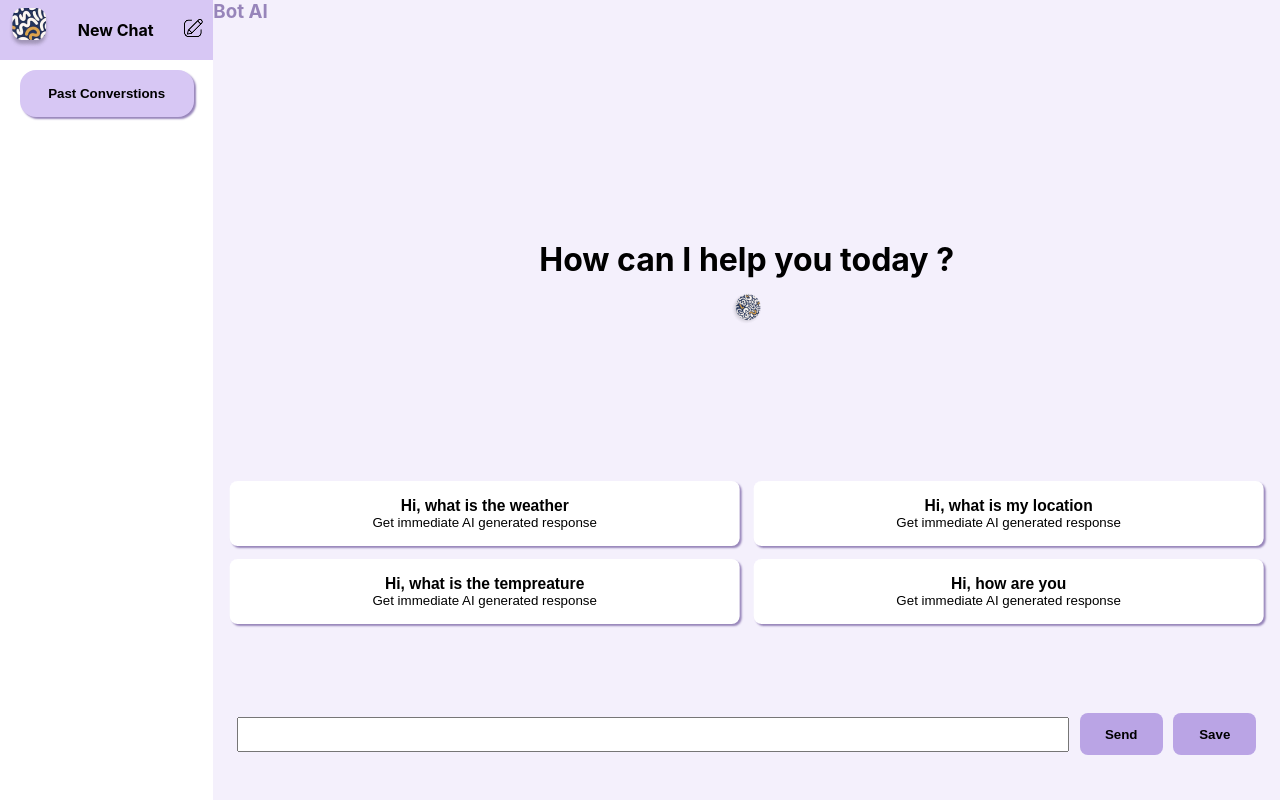
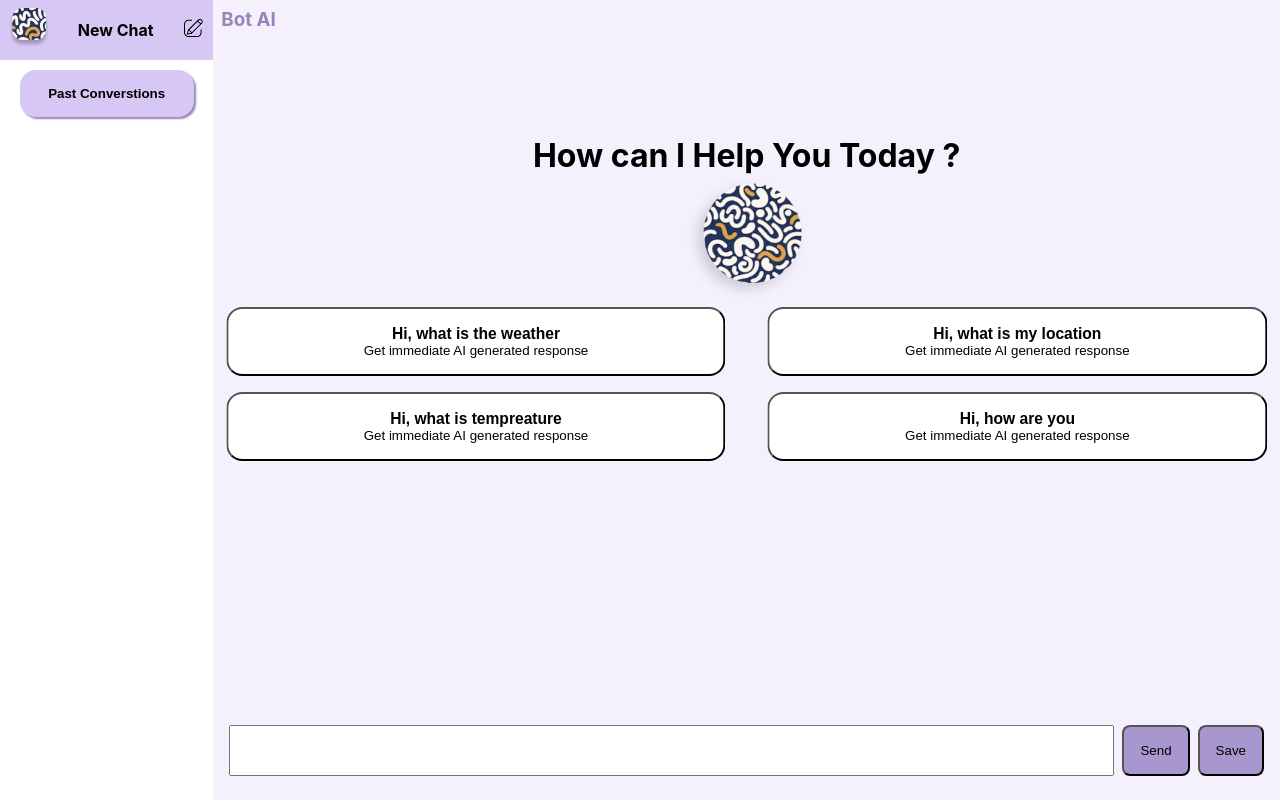
Before and after one commit to ryn-001/XBot-AI, a React (Create React App) app: page / in a window 1280 px wide. Built offline with nearby package versions, Linux system fonts and the light colour scheme.

Commit message:
completed UI

```diff
--- a/src/components/Chat.css
+++ b/src/components/Chat.css
@@ -10,247 +10,91 @@
     position: relative;
 }
 
-.chat-heading{
+.welcome-heading{
+    width: 100%;
+    text-align: center;
+    position: absolute;
+    top: 15%;
+    left: 50%;
+    transform: translateX(-50%);
+    padding: 1rem;
+}
+
+.bot-ai-heading{
+    padding: 0.5rem;
+    color: #9785BA;
+}
+
+.welcome > img{
+    width: 8rem;
+    height: 8rem;
+}
+
+.welcome-questions{
+    display: grid;
+    grid-template-columns: 1fr 1fr;
+    grid-template-rows: 1fr 1fr;
+    width: 100%;
+    gap: 1rem;
+    position: absolute;
+    left: 50%;
+    transform: translateX(-50%);
+}
+
+@media screen and (max-width: 768px) {
+    .welcome-questions{
+        grid-template-columns: 1fr;
+    }
+}
+
+.question{
+    width: 95%;
+    margin: auto;
     display: flex;
     align-items: center;
     justify-content: center;
     flex-direction: column;
-    gap: 0.825rem;
-    position: absolute;
-    top: 20%;
-    left: 50%;
-    transform: translateX(-50%);
-}
-
-.bot-ai-heading{
-    color: #9785BA;
-    text-align: start;
-    left: 1rem;
-    top: 0.5rem;
-}
-
-.chat-pfp{
-    width: 7rem;
-    height: 7rem;
-    border-radius: 100%;
-}
-
-.chat-pfp img{
-    width: 100%;
-    height: 100%;
-    border-radius: 100%;
+    padding: 1rem;
+    background-color: rgb(255, 255, 255);
+    outline: none;
+    border-radius: 1rem;
     cursor: pointer;
 }
 
+.question:hover{
+    background-color: rgb(221, 221, 221);
+}
+
 .input-section{
+    position: absolute;
     width: 100%;
-    padding: 0.825rem;
+    bottom: 0.5rem;
     display: flex;
     align-items: center;
-    justify-content: space-evenly;
-    position: absolute;
-    bottom: 2rem;
+    justify-content: center;
+    padding: 1rem;
+    gap: 0.5rem;
 }
 
-.text-input{
-    padding: 0.5rem;
-    width: 80%;
+.input-section > input{
+    flex: 1;
+    padding: 1rem;
     outline: none;
 }
 
-.text-input:focus{
-    box-shadow: none;
-    border: 2px solid #9785BA;
-}
-
-.send-button{
-    background-color: #baa4e5;
-    padding: 0.825rem;
-    width: 8%;
-    font-weight: bold;
+.input-section > button{
+    background-color: #a896ce;
+    padding: 1rem;
     outline: none;
-    cursor: pointer;
-    border: none;
     border-radius: 0.5rem;
 }
 
-.send-button:hover{
-    background-color: #ae9ad6;
+.input-section > button:hover{
+    background-color: #9c8bc0;
 }
 
-.save-button:hover{
-    background-color: #ae9ad6;
+@media screen and (max-width: 768px) {
+    .question-3{
+        display: none;
+    }
 }
-
-.save-button{
-    width: 8%;
-    background-color: #baa4e5;
-    padding: 0.825rem;
-    font-weight: bold;
-    cursor: pointer;
-    outline: none;
-    border: none;
-    border-radius: 0.5rem;
-}
-
-.questions-section{
-    width: 100%;
-    display: grid;
-    padding: 1rem;
-    grid-template-columns: auto auto;
-    grid-template-rows: auto auto;
-    gap: 0.825rem;
-    position: absolute;
-    bottom: 20%;
-    left: 50%;
-    transform: translateX(-50%);
-}
-
-.question{
-    padding: 1rem;
-    display: flex;
-    flex-direction: column;
-    justify-content: center;
-    align-items: center;
-    background-color: white;
-    outline: none;
-    border: none;
-    box-shadow: 2px 2px 2px #9785BA;
-    cursor: pointer;
-    border-radius: 0.5rem;
-}
-
-.question:hover{
-    background-color: rgb(239, 239, 239);
-}
-
-.chat-container{
-    width: 100%;
-    height: 90vh;
-    position: absolute;
-    overflow-y: scroll;
-}
-
-.chat-messsages{
-    flex: 1;
-    overflow-y: auto;
-    padding: 1rem;
-    display: flex;
-    flex-direction: column;
-    gap: 1rem;
-    margin-bottom: 4rem;
-}
-
-.chat-heading {
-    display: flex;
-    flex-direction: column;
-    align-items: center;
-    gap: 0.825rem;
-    margin-top: 5rem;
-}
-
-.chat-pfp {
-    width: 5rem;
-    height: 5rem;
-    border-radius: 50%;
-}
-
-.chat-user-pfp{
-    width: 3rem;
-    height: 3rem;
-    border-radius: 50%;
-}
-
-.chat-bot-pfp{
-    width: 5rem;
-    height: 5rem;
-    border-radius: 50%;
-}
-
-.chat-messages {
-    flex: 1;
-    overflow-y: auto;
-    padding: 1rem;
-    display: flex;
-    flex-direction: column;
-    gap: 0.8rem;
-    background-color: #d7c7f446;
-    margin: 1rem;
-}
-
-.chat-box {
-    display: flex;
-    align-items: flex-start;
-    gap: 0.5rem;
-    max-width: 650px;
-    width: 90%;
-    align-self: flex-start;
-}
-
-.chat-box.user {
-    align-self: flex-end;
-    flex-direction: row-reverse;
-}
-
-.chat-pfp {
-    width: 2rem;
-    height: 2rem;
-    flex-shrink: 0;
-    border-radius: 50%;
-    overflow: hidden;
-}
-
-.chat-pfp img {
-    width: 100%;
-    height: 100%;
-    object-fit: cover;
-    border-radius: 50%;
-}
-
-.chat-box.user .chat-wrapper {
-    background-color: #baa4e5;
-    color: white;
-    border-radius: 1.2rem 1.2rem 0.2rem 1.2rem;
-}
-
-.chat-msg {
-    font-size: 1rem;
-    word-wrap: break-word;
-}
-
-.chat-time {
-    font-size: 0.75rem;
-    margin-top: 0.3rem;
-    align-self: flex-end;
-    color: #888;
-}
-
-.chat-box.user .chat-time {
-    color: rgba(255, 255, 255, 0.8);
-}
-
-.feedback-section {
-    margin-top: 0.5rem;
-    font-size: 1.2rem;
-    align-self: flex-start;
-}
-
-.feedback-section label input {
-    display: none;
-}
-
-.feedback-section label input:checked + span {
-    opacity: 1;
-}
-
-input[type="radio"]{
-    display: none;
-}
-
-#like-button{
-    cursor: pointer;
-}
-
-#dislike-button{
-    cursor: pointer;
-}
--- a/src/components/Chat.js
+++ b/src/components/Chat.js
@@ -53,15 +53,6 @@ export default function Chat() {
         }, 500);
     };
 
-    const handleFeedback = (idx, val) => {
-        const updated = currentChat.map((msg, i) => i === idx ? {
-            ...msg,
-            feedback: val,
-        } : msg);
-
-        setCurrentChat(updated);
-    }
-
 
     return (
         <div className="chat-section">
@@ -69,16 +60,13 @@ export default function Chat() {
                 <h3>Bot AI</h3>
             </div>
 
-            {showWelcome ? (<>
-                <div className="chat-heading">
-                    <h1>How can I help you today ?</h1>
-
-                    <div className="chat-pfp">
-                        <img src={pfp} alt="chat-pfp" />
-                    </div>
+            {showWelcome ? (<div className="welcome-heading">
+                                <div className="welcome">
+                                    <h1>How can I Help You Today ?</h1>
+                                    <img src={pfp} alt="pfp"/>
                                 </div>
 
-                <div className="questions-section">
+                                <div className="welcome-questions">
                                     <button className="question" onClick={() => handleSendMessage("Hi, what is the weather")}>
                                         <h3>Hi, what is the weather</h3>
                                         <p>Get immediate AI generated response</p>
@@ -89,8 +77,8 @@ export default function Chat() {
                                         <p>Get immediate AI generated response</p>
                                     </button>
 
-                    <button className="question question-3" onClick={() => handleSendMessage("Hi, what is the temreature")}>
-                        <h3>Hi, what is the tempreature</h3>
+                                    <button className="question question-3" onClick={() => handleSendMessage("Hi, what is tempreature")}>
+                                        <h3>Hi, what is tempreature</h3>
                                         <p>Get immediate AI generated response</p>
                                     </button>
 
@@ -99,64 +87,14 @@ export default function Chat() {
                                         <p>Get immediate AI generated response</p>
                                     </button>
                                 </div>
+            </div>) : (<div className="current-chats">
 
-            </>) : (<div className="chat-container">
-                {currentChat.length > 0 ? (
-                    currentChat.map((chat, idx) => (
-                        <div className="chat-messages">
-                            <div key={idx} className="chat-box">
-                                <div className="chat-pfp">
-                                    {chat.sender === "user" ? (<img className="chat-user-pfp" src={user} alt="user"></img>) : (<img className="chat-bot-pfp" src={pfp} alt="bot"></img>)}
-                                </div>
-
-                                <div className="chat-wrapper">
-                                    <div className="chat-msg">{chat.text}</div>
-                                    <div className="chat-time">{chat.time}</div>
-
-                                    {chat.sender === "bot" && (
-                                        <>
-                                            <input
-                                                id="like"
-                                                type="radio"
-                                                name={`feedback-${idx}`}
-                                                value="like"
-                                                checked={chat.feedback === "like"}
-                                                onChange={() => handleFeedback(idx, "like")}
-                                            />{" "}
-                                            <label for="like" id="like-button">👍</label>
-                                            {"  "}
-                                            <label for="dislike" id="dislike-button">
-                                                👎
-                                            </label>
-                                            <input
-                                                id="dislike"
-                                                type="radio"
-                                                name={`feedback-${idx}`}
-                                                value="dislike"
-                                                checked={chat.feedback === "dislike"}
-                                                onChange={() => handleFeedback(idx, "dislike")}
-                                            />{" "}
-                                        </>
-                                    )}
-                                </div>
-                            </div>
-                        </div>
-                    ))
-                ) : (<></>)}
             </div>)}
 
             <div className="input-section">
-                <input
-                    type="text"
-                    className="text-input"
-                    value={message}
-                    onChange={(e) => setCurrentMessage(e.target.value)}
-                />
-
-                <button className="send-button" onClick={() => handleSendMessage(message)}>Send</button>
-
-                <button className="save-button">Save</button>
-
+                <input type="text"/>
+                <button id="send">Send</button>
+                <button id="save">Save</button>
             </div>
         </div>
     )
```
Also changed, not shown: src/App.css (line endings or trailing spaces). Lines whose indentation alone changed are shown as unchanged.
